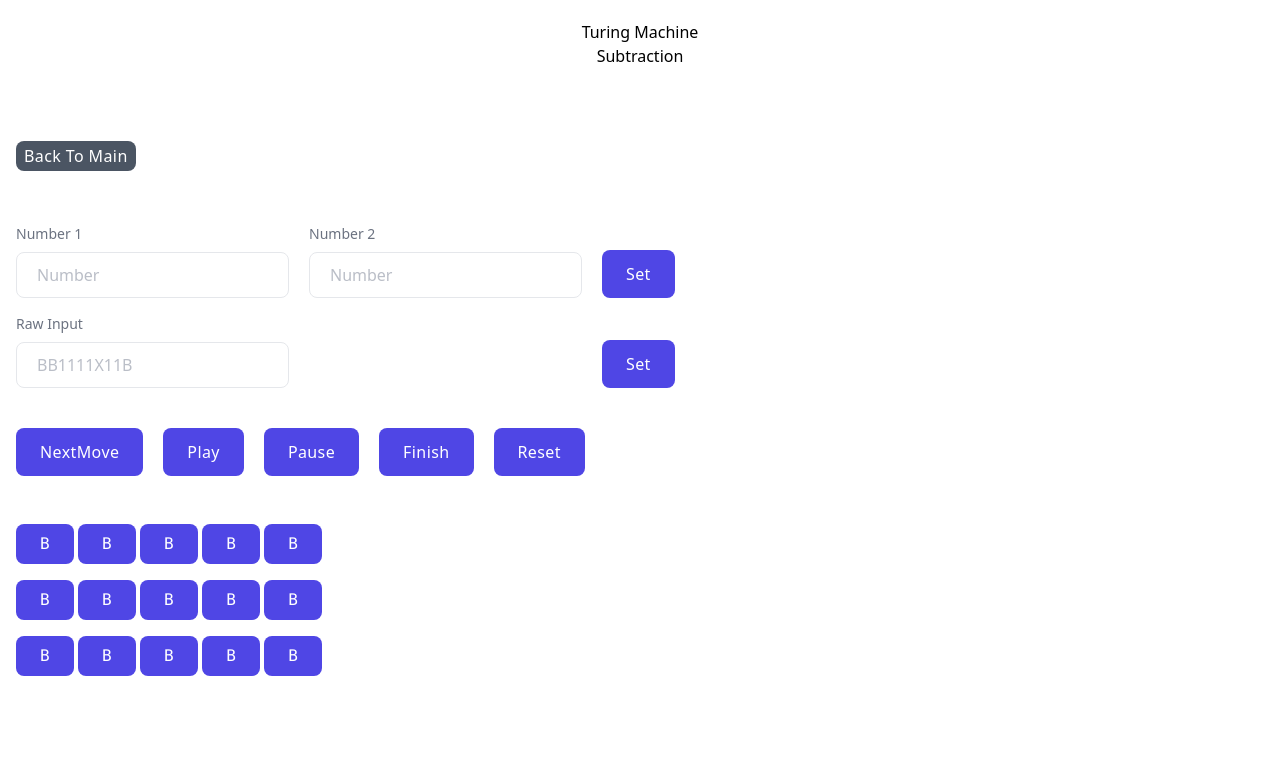
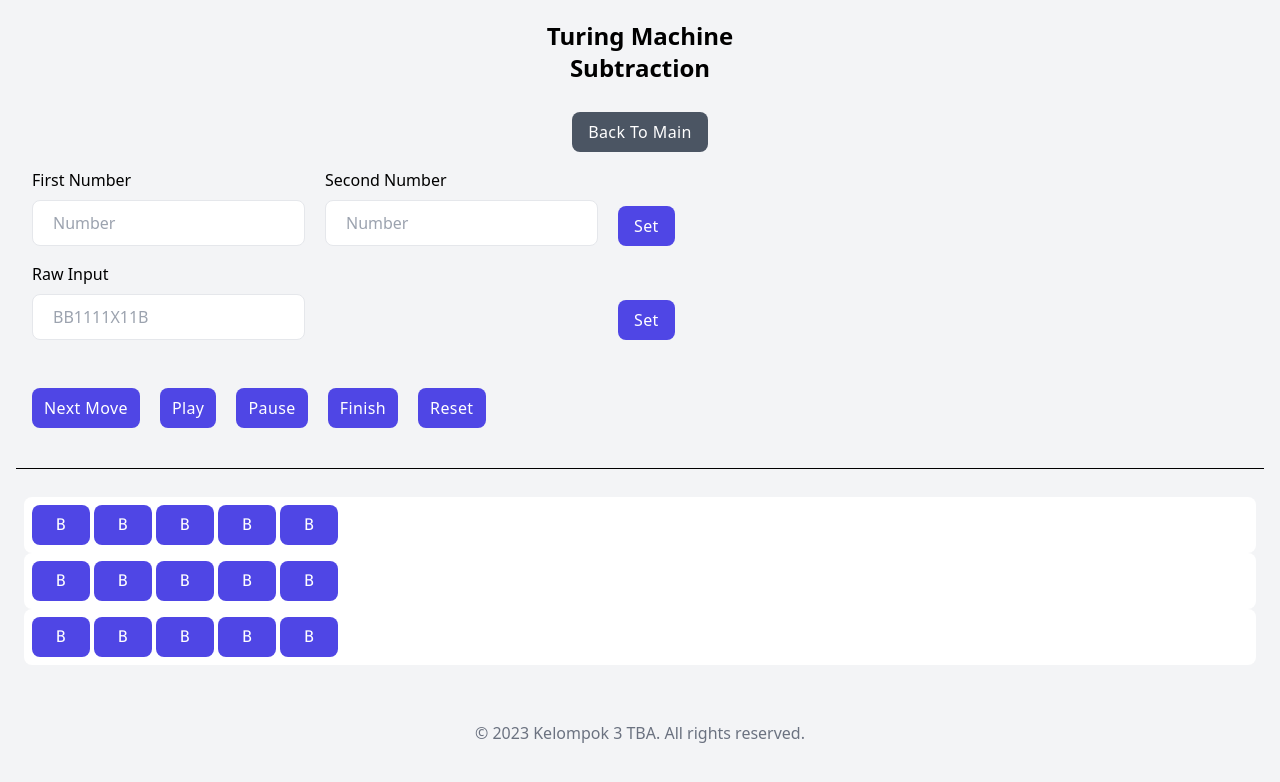
Before and after one commit to alscheift/turing-simulation, a plain HTML site: page operation/Subtraction.html in a window 1280 px wide. Drawn offline with nearby package versions, Linux system fonts and the light colour scheme.

Commit message:
Memperindah perkalian dan pengurangan

```diff
--- a/operation/Subtraction.html
+++ b/operation/Subtraction.html
@@ -12,157 +12,96 @@
         <!-- Custom CSS -->
         <link rel="stylesheet" href="../css/scrollbar.css" />
     </head>
-    <body>
+    <body class="mx-4 my-5 bg-gray-100 dark:bg-gray-900">
         <div class="flex flex-col">
-            <div class="mx-auto p-5 mb-10 text-center">
-                <h1 class="font-medium">Turing Machine</h1>
-                <h1 class="font-medium">Subtraction</h1>
+            <div class="text-center mb-3">
+                <h1 class="font-semibold text-2xl">Turing Machine</h1>
+                <h1 class="font-semibold text-2xl">Subtraction</h1>
             </div>
         </div>
         <!-- Back to main index.html -->
-        <div class="flex flex-col">
-            <div class="p-4 mb-10 ">
-                <a
-                    href="../index.html"
-                    class="px-2 py-1 font-medium tracking-wide text-white capitalize transition-colors duration-300 transform bg-gray-600 rounded-lg hover:bg-indigo-500 focus:outline-none focus:ring focus:ring-indigo-300 focus:ring-opacity-80">
+        <div class="flex flex-col justify-center items-center mb-4">
+            <a href="../index.html" class="px-4 py-2 mt-4 font-normal tracking-wide text-white capitalize transition-colors duration-300 transform bg-gray-600 rounded-lg hover:bg-indigo-500 focus:outline-none focus:ring focus:ring-indigo-300 focus:ring-opacity-80">
                 Back to Main
             </a>
         </div>
-        <section id="input" class="mb-10 mx-4 flex flex-col gap-y-4">
+        <section id="input" class="mb-4 mx-4 flex flex-col gap-y-4">
             <div class="flex gap-x-5">
                 <div>
-                    <label
-                        for="input-minuend"
-                        class="block text-sm text-gray-500 dark:text-gray-300"
-                        >Number 1</label
-                    >
-
-                    <input
-                        type="number"
-                        id="input-minuend"
-                        name="input-minuend"
-                        placeholder="Number"
-                        class="block mt-2 w-full placeholder-gray-400/70 dark:placeholder-gray-500 rounded-lg border border-gray-200 bg-white px-5 py-2.5 text-gray-700 focus:border-indigo-400 focus:outline-none focus:ring focus:ring-indigo-300 focus:ring-opacity-40 dark:border-gray-600 dark:bg-gray-900 dark:text-gray-300 dark:focus:border-indigo-300" />
+                    <label for="input-firstnumber" class="block dark:text-gray-600 font-medium">First Number</label>
+                    <input type="number" id="input-firstnumber" name="input-firstnumber" placeholder="Number" class="block mt-2 w-full placeholder-gray-400 dark:placeholder-gray-400 rounded-lg border border-gray-200 bg-white px-5 py-2.5 text-gray-700 focus:border-indigo-400 focus:outline-none focus:ring focus:ring-indigo-300 focus:ring-opacity-40 dark:border-gray-600 dark:bg-gray-900 dark:text-gray-300 dark:focus:border-indigo-300" />
                 </div>
                 <div>
-                    <label
-                        for="input-subtrahend"
-                        class="block text-sm text-gray-500 dark:text-gray-300"
-                        >Number 2</label
-                    >
-
-                    <input
-                        type="number"
-                        id="input-subtrahend"
-                        name="input-subtrahend"
-                        placeholder="Number"
-                        class="block mt-2 w-full placeholder-gray-400/70 dark:placeholder-gray-500 rounded-lg border border-gray-200 bg-white px-5 py-2.5 text-gray-700 focus:border-indigo-400 focus:outline-none focus:ring focus:ring-indigo-300 focus:ring-opacity-40 dark:border-gray-600 dark:bg-gray-900 dark:text-gray-300 dark:focus:border-indigo-300" />
+                    <label for="input-secondnumber" class="block dark:text-gray-600 font-medium">Second Number</label>
+                    <input type="number" id="input-secondnumber" name="input-secondnumber" placeholder="Number" class="block mt-2 w-full placeholder-gray-400 dark:placeholder-gray-400 rounded-lg border border-gray-200 bg-white px-5 py-2.5 text-gray-700 focus:border-indigo-400 focus:outline-none focus:ring focus:ring-indigo-300 focus:ring-opacity-40 dark:border-gray-600 dark:bg-gray-900 dark:text-gray-300 dark:focus:border-indigo-300" />
                 </div>
-
                 <div class="flex items-end">
-                    <button
-                        id="input-btn"
-                        class="px-6 py-3 font-medium tracking-wide text-white capitalize transition-colors duration-300 transform bg-indigo-600 rounded-lg hover:bg-indigo-500 focus:outline-none focus:ring focus:ring-indigo-300 focus:ring-opacity-80">
+                    <button id="input-btn" class="px-4 py-2 mt-8 font-normal tracking-wide text-white capitalize transition-colors duration-300 transform bg-indigo-600 rounded-lg hover:bg-indigo-500 focus:outline-none focus:ring focus:ring-indigo-300 focus:ring-opacity-80">
                         Set
                     </button>
                 </div>
             </div>
-
             <div class="flex gap-x-5">
                 <div>
-                    <label
-                        for="raw-input"
-                        class="block text-sm text-gray-500 dark:text-gray-300"
-                        >Raw Input</label
-                    >
-
-                    <input
-                        type="text"
-                        placeholder="BB1111X11B"
-                        name="raw-input"
-                        id="raw-input"
-                        class="block mt-2 w-full placeholder-gray-400/70 dark:placeholder-gray-500 rounded-lg border border-gray-200 bg-white px-5 py-2.5 text-gray-700 focus:border-indigo-400 focus:outline-none focus:ring focus:ring-indigo-300 focus:ring-opacity-40 dark:border-gray-600 dark:bg-gray-900 dark:text-gray-300 dark:focus:border-indigo-300" />
+                    <label for="raw-input" class="block dark:text-gray-500 font-medium">Raw Input</label>
+                    <input type="text" placeholder="BB1111X11B" name="raw-input" id="raw-input" class="block mt-2 w-full placeholder-gray-400 dark:placeholder-gray-400 rounded-lg border border-gray-200 bg-white px-5 py-2.5 text-gray-700 focus:border-indigo-400 focus:outline-none focus:ring focus:ring-indigo-300 focus:ring-opacity-40 dark:border-gray-600 dark:bg-gray-900 dark:text-gray-300 dark:focus:border-indigo-300" />
                 </div>
-
                 <div class="invisible">
-                    <label
-                        for="username"
-                        class="block text-sm text-gray-500 dark:text-gray-300"
-                        >Ga keliatan bang</label
-                    >
-
-                    <input
-                        type="text"
-                        placeholder="Number"
-                        class="block mt-2 w-full placeholder-gray-400/70 dark:placeholder-gray-500 rounded-lg border border-gray-200 bg-white px-5 py-2.5 text-gray-700 focus:border-indigo-400 focus:outline-none focus:ring focus:ring-indigo-300 focus:ring-opacity-40 dark:border-gray-600 dark:bg-gray-900 dark:text-gray-300 dark:focus:border-indigo-300" />
+                    <label for="username" class="block text-sm text-gray-300 dark:text-gray-300"></label>
+                    <input type="text" placeholder="Number" class="block mt-2 w-full placeholder-gray-400/70 dark:placeholder-gray-400 rounded-lg border border-gray-200 bg-white px-5 py-2.5 text-gray-700 focus:border-indigo-400 focus:outline-none focus:ring focus:ring-indigo-300 focus:ring-opacity-40 dark:border-gray-600 dark:bg-gray-900 dark:text-gray-300 dark:focus:border-indigo-300" />
                 </div>
-
                 <div class="flex items-end">
-                    <button
-                        id="raw-input-btn"
-                        class="px-6 py-3 font-medium tracking-wide text-white capitalize transition-colors duration-300 transform bg-indigo-600 rounded-lg hover:bg-indigo-500 focus:outline-none focus:ring focus:ring-indigo-300 focus:ring-opacity-80">
+                    <button id="raw-input-btn" class="px-4 py-2 mt-8 font-normal tracking-wide text-white capitalize transition-colors duration-300 transform bg-indigo-600 rounded-lg hover:bg-indigo-500 focus:outline-none focus:ring focus:ring-indigo-300 focus:ring-opacity-80">
                         Set
                     </button>
                 </div>
             </div>
         </section>
-        <!-- HTML -->
-
         <div id="modal" class="z-50 hidden fixed inset-0 bg-gray-500 bg-opacity-75 flex items-center justify-center">
-            <div class="bg-white p-6 rounded shadow-lg">
-            <h2 class="text-xl font-bold mb-4">Mesin Selesai 😎</h2>
+            <div class="bg-white p-6 rounded shadow-lg flex flex-col items-center">
+                <h2 class="text-xl font-bold mb-3">Mesin Selesai 😎</h2>
                 <p></p>
                 <button id="closeModalBtn" class="mt-4 bg-gray-500 hover:bg-gray-700 text-white font-bold py-2 px-4 rounded">
                     Close
                 </button>
             </div>
         </div>
-
         <section id="input" class="mb-10 mx-4 flex flex-col gap-y-4">
             <div class="flex gap-x-5">
                 <div class="flex items-end">
-                    <button
-                        id="nextMove-button"
-                        class="px-6 py-3 font-medium tracking-wide text-white capitalize transition-colors duration-300 transform bg-indigo-600 rounded-lg hover:bg-indigo-500 focus:outline-none focus:ring focus:ring-indigo-300 focus:ring-opacity-80">
-                        nextMove
+                    <button id="nextMove-button" class="px-3 py-2 mt-8 font-normal tracking-wide text-white capitalize transition-colors duration-300 transform bg-indigo-600 rounded-lg hover:bg-indigo-500 focus:outline-none focus:ring focus:ring-indigo-300 focus:ring-opacity-80">
+                        Next Move
                     </button>
                 </div>
-
                 <div class="flex items-end">
-                    <button
-                        id="play-button"
-                        class="px-6 py-3 font-medium tracking-wide text-white capitalize transition-colors duration-300 transform bg-indigo-600 rounded-lg hover:bg-indigo-500 focus:outline-none focus:ring focus:ring-indigo-300 focus:ring-opacity-80">
-                        play
+                    <button id="play-button" class="px-3 py-2 mt-8 font-normal tracking-wide text-white capitalize transition-colors duration-300 transform bg-indigo-600 rounded-lg hover:bg-indigo-500 focus:outline-none focus:ring focus:ring-indigo-300 focus:ring-opacity-80">
+                        Play
                     </button>
                 </div>
-
                 <div class="flex items-end">
-                    <button
-                        id="pause-button"
-                        class="px-6 py-3 font-medium tracking-wide text-white capitalize transition-colors duration-300 transform bg-indigo-600 rounded-lg hover:bg-indigo-500 focus:outline-none focus:ring focus:ring-indigo-300 focus:ring-opacity-80">
-                        pause
+                    <button id="pause-button" class="px-3 py-2 mt-8 font-normal tracking-wide text-white capitalize transition-colors duration-300 transform bg-indigo-600 rounded-lg hover:bg-indigo-500 focus:outline-none focus:ring focus:ring-indigo-300 focus:ring-opacity-80">
+                        Pause
                     </button>
                 </div>
-
-
                 <div class="flex items-end">
-                    <button
-                        id="run-until-finish-button"
-                        class="px-6 py-3 font-medium tracking-wide text-white capitalize transition-colors duration-300 transform bg-indigo-600 rounded-lg hover:bg-indigo-500 focus:outline-none focus:ring focus:ring-indigo-300 focus:ring-opacity-80">
+                    <button id="run-until-finish-button" class="px-3 py-2 mt-8 font-normal tracking-wide text-white capitalize transition-colors duration-300 transform bg-indigo-600 rounded-lg hover:bg-indigo-500 focus:outline-none focus:ring focus:ring-indigo-300 focus:ring-opacity-80">
                         Finish
                     </button>
                 </div>
-
                 <div class="flex items-end">
-                    <button
-                        id="reset-button"
-                        class="px-6 py-3 font-medium tracking-wide text-white capitalize transition-colors duration-300 transform bg-indigo-600 rounded-lg hover:bg-indigo-500 focus:outline-none focus:ring focus:ring-indigo-300 focus:ring-opacity-80">
+                    <button id="reset-button" class="px-3 py-2 mt-8 font-normal tracking-wide text-white capitalize transition-colors duration-300 transform bg-indigo-600 rounded-lg hover:bg-indigo-500 focus:outline-none focus:ring focus:ring-indigo-300 focus:ring-opacity-80">
                         Reset
                     </button>
                 </div>
-
             </div>
         </section>
+        <main>
+            <hr class="border-black ">
+            <div class="tape-container flex flex-col mx-2 mt-3 py-4"></div>
+        </main>
+        <footer class="mt-10 text-center text-gray-500">
+            <h5>&copy; 2023 Kelompok 3 TBA. All rights reserved.</h5>
+        </footer>
 
         <main>
             <div class="tape-container flex flex-col mx-2"></div>
@@ -265,8 +204,8 @@
                 const tapeContainer = document.querySelector(".tape-container");
 
                 // Standard Input Form
-                const minuendInput = document.getElementById("input-minuend");
-                const subtrahendInput = document.getElementById("input-subtrahend");
+                const firstnumberInput = document.getElementById("input-firstnumber");
+                const secondnumberInput = document.getElementById("input-secondnumber");
                 const inputBtn = document.getElementById("input-btn");
 
                 // Buttons
@@ -291,25 +230,25 @@
 
                 inputBtn.addEventListener("click", function (event) {
                     resetTape(Tapes[0]);
-                    const minuend = minuendInput.value;
-                    const subtrahend = subtrahendInput.value;
+                    const firstnumber = firstnumberInput.value;
+                    const secondnumber = secondnumberInput.value;
 
                     let rawInputValue = "BB";
 
-                    if(minuend > 0){
-                        rawInputValue += "1".repeat(minuend);
-                    } else if (minuend < 0){
-                        rawInputValue += "0".repeat(minuend * -1);
+                    if(firstnumber > 0){
+                        rawInputValue += "1".repeat(firstnumber);
+                    } else if (firstnumber < 0){
+                        rawInputValue += "0".repeat(firstnumber * -1);
                     } else {
                         rawInputValue += "";
                     }
 
                     rawInputValue += "X";
 
-                    if(subtrahend > 0){
-                        rawInputValue += "1".repeat(subtrahend);
-                    } else if (subtrahend < 0){
-                        rawInputValue += "0".repeat(subtrahend * -1);
+                    if(secondnumber > 0){
+                        rawInputValue += "1".repeat(secondnumber);
+                    } else if (secondnumber < 0){
+                        rawInputValue += "0".repeat(secondnumber * -1);
                     } else {
                         rawInputValue += "";
                     }
```
Also changed, not shown: operation/Multiplication.html (+34 -95 lines). Lines whose indentation alone changed are shown as unchanged.
